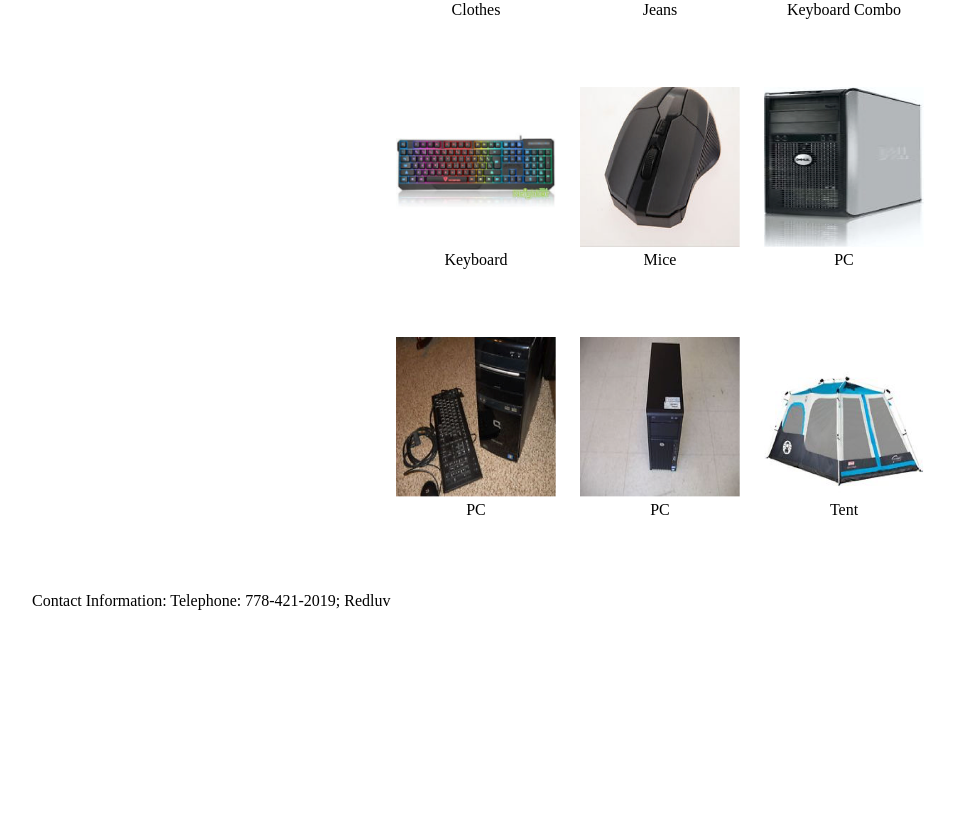
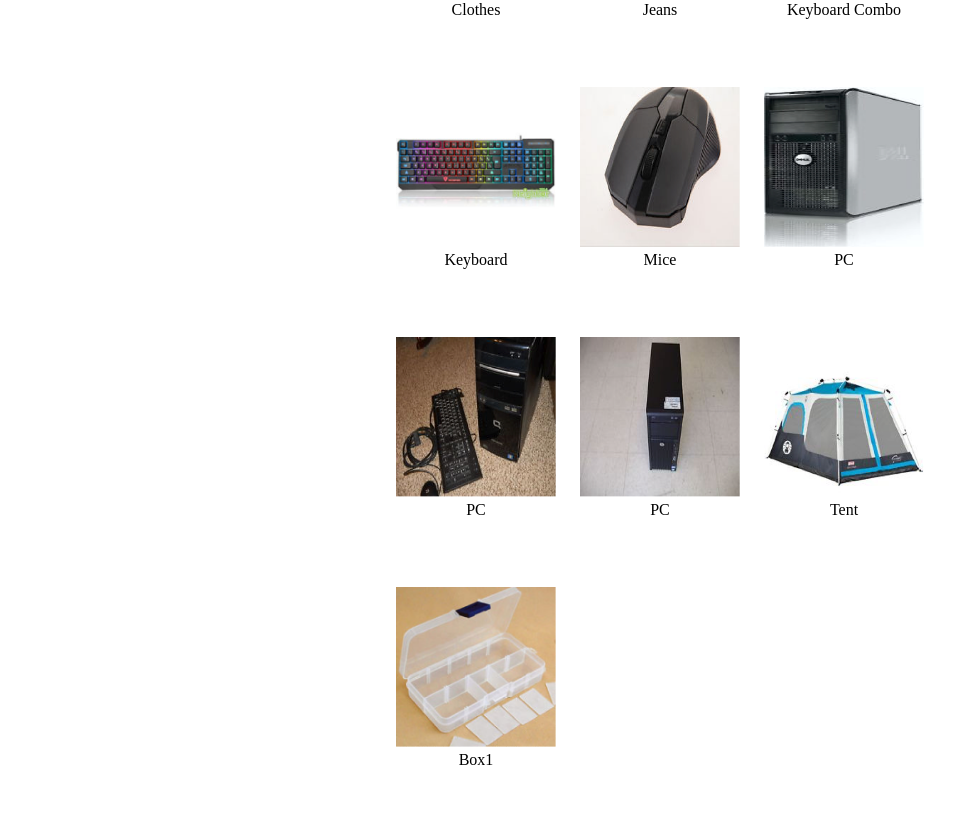
Before and after one commit to wenxinmmb/ShoppingWebsite, a plain HTML site: page a1/index.html in a window 1280 px wide. Shown: the part 802-1620 px from the top of the page, without its empty margins (108-1063 px from the left). Drawn offline with Linux system fonts and the light colour scheme.

Commit message:
backup part 1 of a3

```diff
--- a/a1/css/style1.css
+++ b/a1/css/style1.css
@@ -33,10 +33,9 @@
     visibility: hidden;
     position: relative;
     width: 160px;
-    /*height: 20px;*/
+    height: 60px;
     bottom: 80px;
     background-color: #d1dac3;
-
 }
 
 .product:hover{
--- a/a1/js/app.js
+++ b/a1/js/app.js
@@ -3,7 +3,6 @@ function Store(initialStock){
 	// constructor
 	this.stock = initialStock;
 	this.cart = {}; //associate array - an object
-
 };
 
 Store.prototype.addItemToCart = function(itemName){
@@ -25,6 +24,7 @@ Store.prototype.addItemToCart = function(itemName){
 		console.log(itemName +" not found.");
 	}
 	inactiveTime = 0;
+	//re-render product list
 }
 
 Store.prototype.removeItemFromCart = function(itemName){
@@ -43,6 +43,7 @@ Store.prototype.removeItemFromCart = function(itemName){
 		console.log(itemName +" not found.");
 	}
 	inactiveTime = 0;
+	//re-render product list
 }
 
 function showCart(cart){
@@ -66,9 +67,65 @@ var timerIncrement = function() {
     }
 }
 
+
+function renderProduct(container, storeInstance,itemName){
+
+	if(store.stock == undefined || store.stock[itemName] == undefined){
+		console.log("Cannot find item in store.");
+		return;
+	}
+
+	var li1 = document.createElement("li");
+	li1.classList.add("product");
+
+	var div1 = document.createElement("div");
+
+	var name = document.createTextNode(itemName);
+	var image = document.createElement("img");
+	image.setAttribute("src", "images/"+ itemName + "_"+"$"+ store.stock[itemName].price+".png");
+	image.classList.add("itemImage");
+
+	var div2 = document.createElement("div");
+	div2.classList.add("overlay");
+
+	var price = document.createElement("div");
+	price.appendChild(document.createTextNode("$1999"));
+	div2.appendChild(price);
+
+	console.log(store.stock[itemName])
+	console.log(store.cart[itemName])
+
+	if (store.stock[itemName].quantity > 0){
+		var addBtn = document.createElement("button");
+		addBtn.classList.add("btn-add");
+		addBtn.appendChild(document.createTextNode("Add to Cart"));
+		div2.appendChild(addBtn);
+	}
+
+	if(store.cart[itemName] > 0){
+		var removeBtn = document.createElement("button");
+		removeBtn.classList.add("btn-remove");
+		removeBtn.appendChild(document.createTextNode("Remove from Cart"));
+		div2.appendChild(removeBtn);
+	}
+	div1.appendChild(image);
+	div1.appendChild(name);
+	div1.appendChild(div2);
+	li1.appendChild(div1);
+
+	container.parentNode.replaceChild(li1, container);
+}
+
+
+// renderProductList(container, storeInstance){
+
+// }
+
 window.onload = function() {
 	var addItembtn = document.getElementsByClassName("btn-add");
 	var removeItembtn = document.getElementsByClassName("btn-remove");
+
+
 
 	// event register
 	for(var i = 0; i < addItembtn.length; i++){
@@ -81,4 +138,10 @@ window.onload = function() {
 	showCartbtn.addEventListener("click", function(){showCart(store.cart)}, false);
 
 	setInterval(timerIncrement, 1000);
+
+	var lists = document.getElementById("productList");
+	var currentContainer = document.createElement("li");
+	lists.appendChild(currentContainer);
+	renderProduct(currentContainer, store, "Box1");
+
 }
```
Also changed, not shown: a1/index.html (+3 -0 lines).
